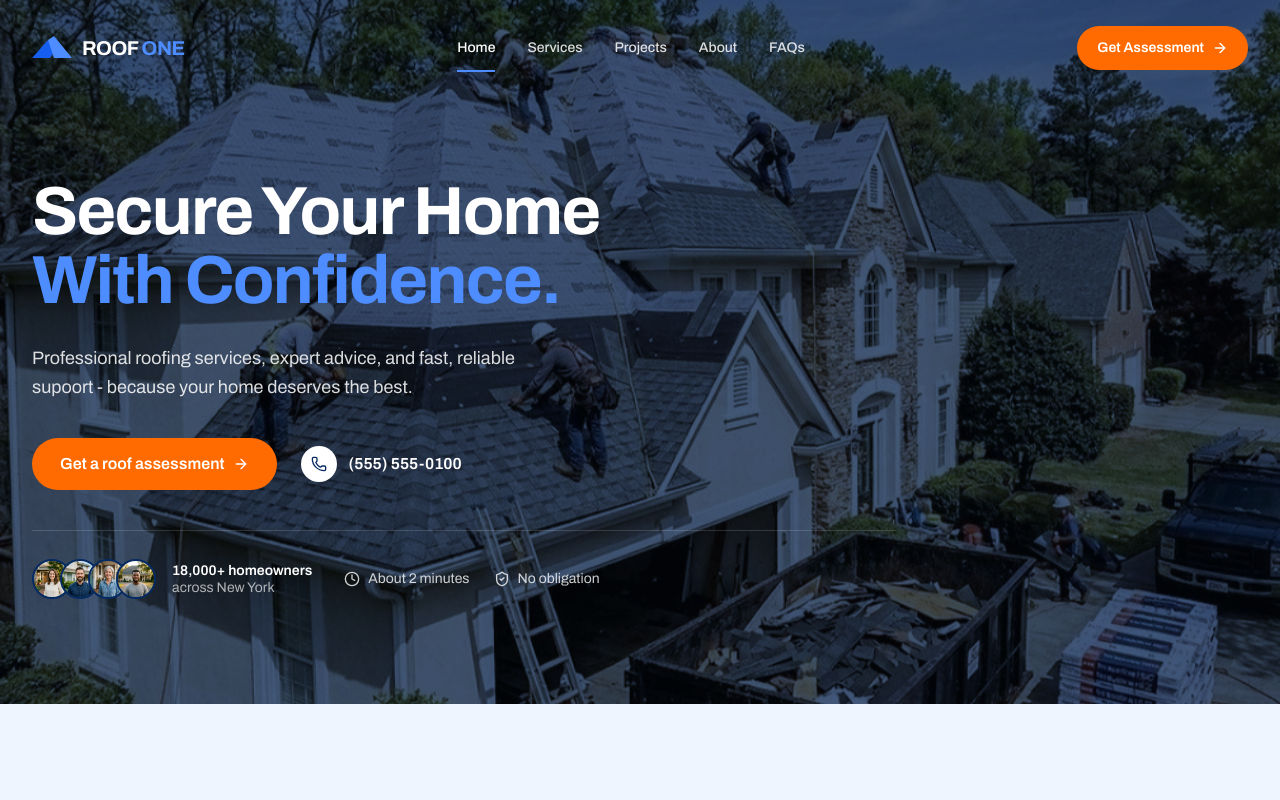
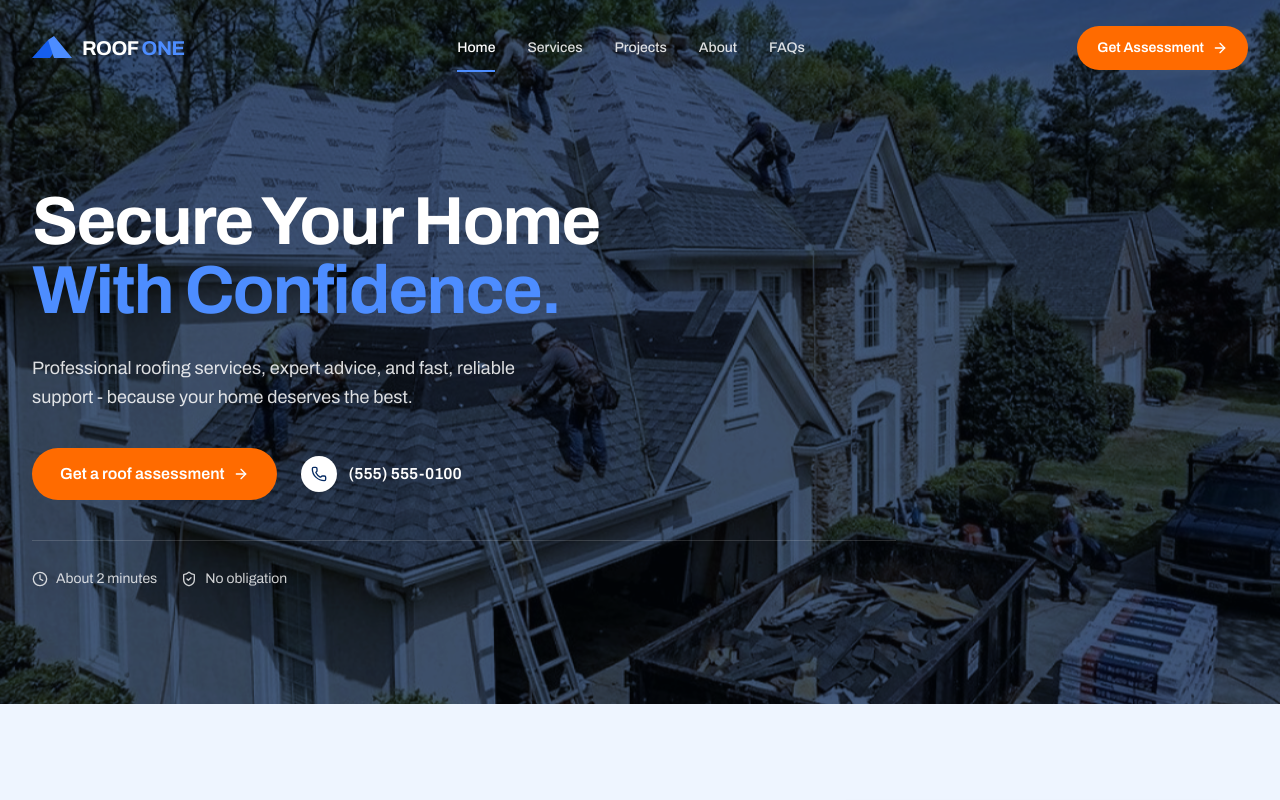
Before and after one commit to wh0isalfred/Roof_one, a Next.js app: page / in a window 1280 px wide. Shown: the top 800 px of the page. Built offline with nearby package versions, Linux system fonts and the light colour scheme.

Commit message:
removed social proof

```diff
--- a/src/components/home/HeroSection.tsx
+++ b/src/components/home/HeroSection.tsx
@@ -23,7 +23,7 @@ export function HeroSection() {
               <span className="text-brand-bright">With Confidence.</span>
             </h1>
             <p className="mt-7 max-w-lg text-lg leading-relaxed text-white/85">
-              Professional roofing services, expert advice, and fast, reliable supoort - because your home deserves the best.
+              Professional roofing services, expert advice, and fast, reliable support - because your home deserves the best.
             </p>
 
             <div className="mt-9 flex flex-col gap-3 sm:flex-row sm:items-center sm:gap-4">
@@ -43,7 +43,7 @@ export function HeroSection() {
             </div>
 
             <div className="mt-10 flex flex-wrap items-center gap-x-8 gap-y-5 border-t border-white/15 pt-7">
-              <div className="flex items-center gap-4">
+              {/* <div className="flex items-center gap-4">
                 <ul aria-hidden="true" className="flex -space-x-3">
                   {SAMPLE_PROOF.photos.map((photo) => (
                     <li key={photo.src} className="size-10 overflow-hidden rounded-full border-2 border-brand-strong">
@@ -55,7 +55,7 @@ export function HeroSection() {
                   <span className="block font-semibold">{SAMPLE_PROOF.headline}</span>
                   <span className="text-white/65">{SAMPLE_PROOF.detail}</span>
                 </p>
-              </div>
+              </div> */}
               <ul className="flex flex-wrap gap-x-6 gap-y-2 text-sm text-white/80">
                 <li className="flex items-center gap-2">
                   <Clock aria-hidden="true" className="size-4" />
```
